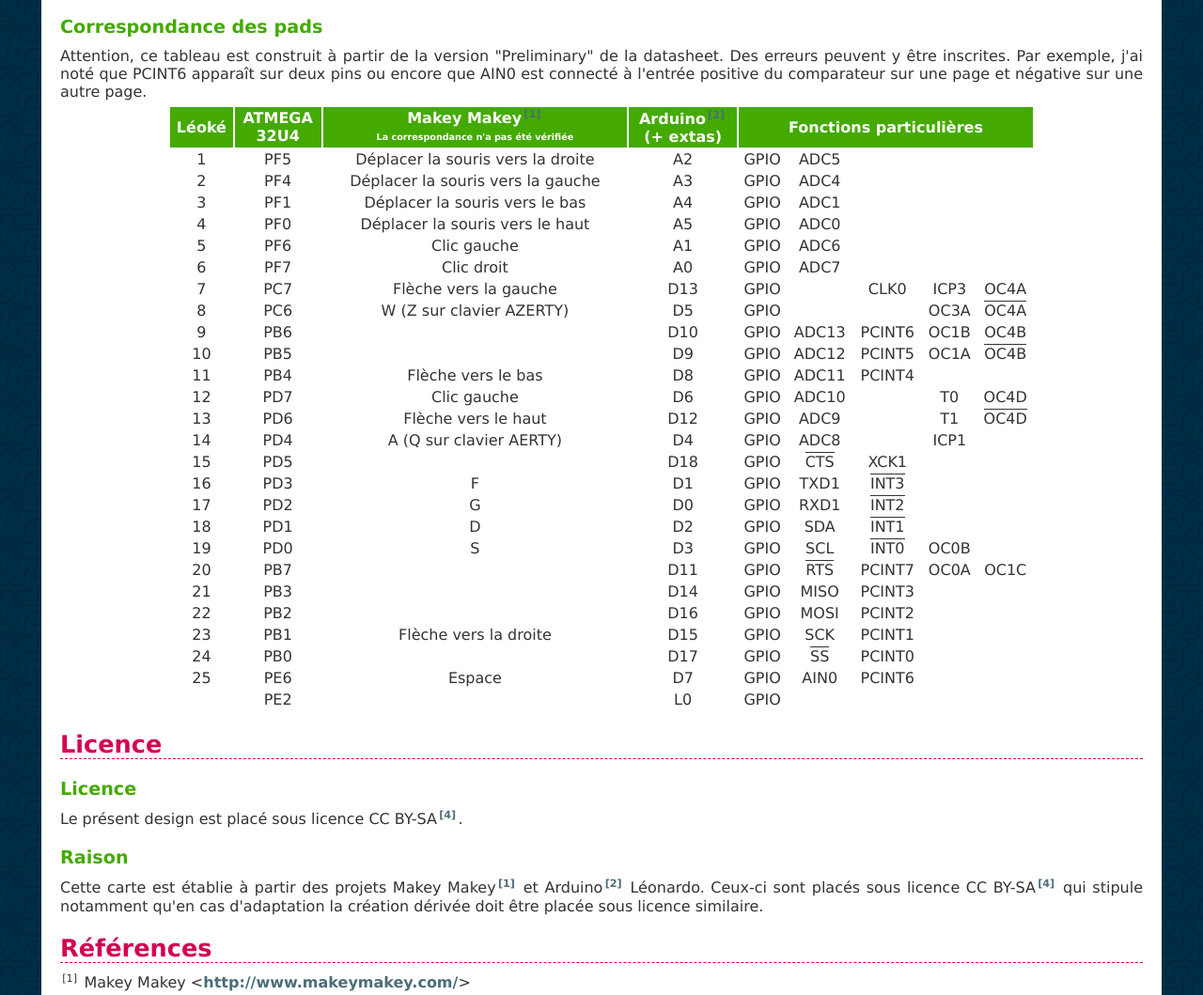
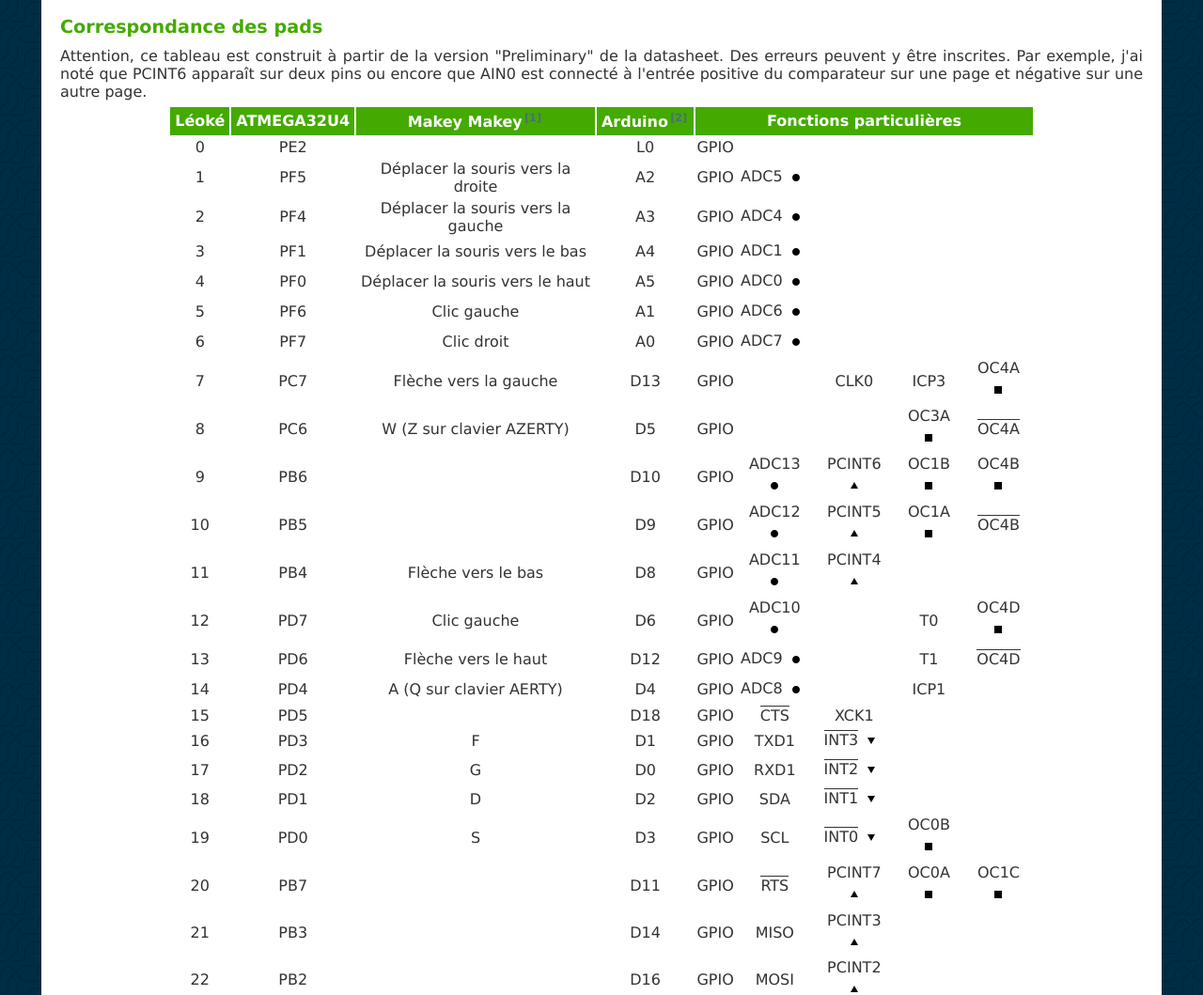
Before and after one commit to JackDesBwa/Leoke, a plain HTML site: page webpage/index.htm in a window 1280 px wide. Shown: the part 2875-3934 px from the top of the page at 94% size. Drawn offline with Linux system fonts and the light colour scheme.

Commit message:
Add pictos on webpage

```diff
--- a/webpage/index.htm
+++ b/webpage/index.htm
@@ -42,37 +42,37 @@
 			<table>
 				<tr>
 					<th>L&eacute;ok&eacute;</th>
-					<th>ATMEGA<br/>32U4</th>
-					<th>Makey&nbsp;Makey<sup><a href="#note1">[1]</a></sup><br/><p class="center note">La correspondance n'a pas été vérifiée</p></th>
-					<th>Arduino<sup><a href="#note2">[2]</a></sup><br/>(+&nbsp;extas)</th>
+					<th>ATMEGA32U4</th>
+					<th>Makey&nbsp;Makey<sup><a href="#note1">[1]</a></sup></th>
+					<th>Arduino<sup><a href="#note2">[2]</a></sup></th>
 					<th colspan="5">Fonctions particuli&egrave;res</th>
 				</tr>
-				<tr><td>1</td><td>PF5</td><td>D&eacute;placer la souris vers la droite</td><td>A2</td><td title="General Purpose Input Output">GPIO</td><td title="Analog to Digital Converter channel 5">ADC5</td><td></td><td></td><td></td></tr>
-				<tr><td>2</td><td>PF4</td><td>D&eacute;placer la souris vers la gauche</td><td>A3</td><td title="General Purpose Input Output">GPIO</td><td title="Analog to Digital Converter channel 4">ADC4</td><td></td><td></td><td></td></tr>
-				<tr><td>3</td><td>PF1</td><td>D&eacute;placer la souris vers le bas</td><td>A4</td><td title="General Purpose Input Output">GPIO</td><td title="Analog to Digital Converter channel 1">ADC1</td><td></td><td></td><td></td></tr>
-				<tr><td>4</td><td>PF0</td><td>D&eacute;placer la souris vers le haut</td><td>A5</td><td title="General Purpose Input Output">GPIO</td><td title="Analog to Digital Converter channel 0">ADC0</td><td></td><td></td><td></td></tr>
-				<tr><td>5</td><td>PF6</td><td>Clic gauche</td><td>A1</td><td title="General Purpose Input Output">GPIO</td><td title="Analog to Digital Converter channel 6">ADC6</td><td></td><td></td><td></td></tr>
-				<tr><td>6</td><td>PF7</td><td>Clic droit</td><td>A0</td><td title="General Purpose Input Output">GPIO</td><td title="Analog to Digital Converter channel 7">ADC7</td><td></td><td></td><td></td></tr>
-				<tr><td>7</td><td>PC7</td><td>Fl&egrave;che vers la gauche</td><td>D13</td><td title="General Purpose Input Output">GPIO</td><td></td><td title="Divided System Clock">CLK0</td><td title="Input Capture Timer 3">ICP3</td><td title="Output Compare and direct PWM output A for Timer 4">OC4A</td></tr>
-				<tr><td>8</td><td>PC6</td><td>W (Z sur clavier AZERTY)</td><td>D5</td><td title="General Purpose Input Output">GPIO</td><td></td><td></td><td title="Output Compare and PWM output A for Timer/Counter 3">OC3A</td><td title="Output Compare and complementary PWM output A for Timer 4"><span class="bar">OC4A<span>#</span></span></td></tr>
-				<tr><td>9</td><td>PB6</td><td></td><td>D10</td><td title="General Purpose Input Output">GPIO</td><td title="Analog to Digital Converter channel 13">ADC13</td><td title="Pin Change Interrupt 6">PCINT6</td><td title="Output Compare and PWM Output B for Timer/Counter 1">OC1B</td><td title="Timer 4 Output Compare B / PWM output">OC4B</td></tr>
-				<tr><td>10</td><td>PB5</td><td></td><td>D9</td><td title="General Purpose Input Output">GPIO</td><td title="Analog to Digital Converter channel 12">ADC12</td><td title="Pin Change Interrupt 5">PCINT5</td><td title="Output Compare and PWM Output A for Timer/Counter 1">OC1A</td><td title="Timer 4 Complementary Output Compare B / PWM output"><span class="bar">OC4B<span>#</span></span></td></tr>
-				<tr><td>11</td><td>PB4</td><td>Fl&egrave;che vers le bas</td><td>D8</td><td title="General Purpose Input Output">GPIO</td><td title="Analog to Digital Converter channel 11">ADC11</td><td title="Pin Change Interrupt 4">PCINT4</td><td></td><td></td></tr>
-				<tr><td>12</td><td>PD7</td><td>Clic gauche</td><td>D6</td><td title="General Purpose Input Output">GPIO</td><td title="Analog to Digital Converter channel 10">ADC10</td><td></td><td title="Timer/Counter 0 Clock Input">T0</td><td title="Timer 4 Output Compare D / PWM output">OC4D</td></tr>
-				<tr><td>13</td><td>PD6</td><td>Fl&egrave;che vers le haut</td><td>D12</td><td title="General Purpose Input Output">GPIO</td><td title="Analog to Digital Converter channel 9">ADC9</td><td></td><td title="Timer/Counter 1 Clock Input">T1</td><td title="Timer 4 Output Complementary Compare D / PWM output"><span class="bar">OC4D<span>#</span></span></td></tr>
-				<tr><td>14</td><td>PD4</td><td>A (Q sur clavier AERTY)</td><td>D4</td><td title="General Purpose Input Output">GPIO</td><td title="Analog to Digital Converter channel 8">ADC8</td><td></td><td title="Timer/Counter 1 Input Capture Trigger">ICP1</td><td></td></tr>
+				<tr><td>0</td><td>PE2</td><td></td><td>L0</td><td title="General Purpose Input Output">GPIO</td><td></td><td></td><td></td><td></td></tr>
+				<tr><td>1</td><td>PF5</td><td>D&eacute;placer la souris vers la droite</td><td>A2</td><td title="General Purpose Input Output">GPIO</td><td title="Analog to Digital Converter channel 5">ADC5<img src="picto_ana.png"/></td><td></td><td></td><td></td></tr>
+				<tr><td>2</td><td>PF4</td><td>D&eacute;placer la souris vers la gauche</td><td>A3</td><td title="General Purpose Input Output">GPIO</td><td title="Analog to Digital Converter channel 4">ADC4<img src="picto_ana.png"/></td><td></td><td></td><td></td></tr>
+				<tr><td>3</td><td>PF1</td><td>D&eacute;placer la souris vers le bas</td><td>A4</td><td title="General Purpose Input Output">GPIO</td><td title="Analog to Digital Converter channel 1">ADC1<img src="picto_ana.png"/></td><td></td><td></td><td></td></tr>
+				<tr><td>4</td><td>PF0</td><td>D&eacute;placer la souris vers le haut</td><td>A5</td><td title="General Purpose Input Output">GPIO</td><td title="Analog to Digital Converter channel 0">ADC0<img src="picto_ana.png"/></td><td></td><td></td><td></td></tr>
+				<tr><td>5</td><td>PF6</td><td>Clic gauche</td><td>A1</td><td title="General Purpose Input Output">GPIO</td><td title="Analog to Digital Converter channel 6">ADC6<img src="picto_ana.png"/></td><td></td><td></td><td></td></tr>
+				<tr><td>6</td><td>PF7</td><td>Clic droit</td><td>A0</td><td title="General Purpose Input Output">GPIO</td><td title="Analog to Digital Converter channel 7">ADC7<img src="picto_ana.png"/></td><td></td><td></td><td></td></tr>
+				<tr><td>7</td><td>PC7</td><td>Fl&egrave;che vers la gauche</td><td>D13</td><td title="General Purpose Input Output">GPIO</td><td></td><td title="Divided System Clock">CLK0</td><td title="Input Capture Timer 3">ICP3</td><td title="Output Compare and direct PWM output A for Timer 4">OC4A<img src="picto_pwm.png"/></td></tr>
+				<tr><td>8</td><td>PC6</td><td>W (Z sur clavier AZERTY)</td><td>D5</td><td title="General Purpose Input Output">GPIO</td><td></td><td></td><td title="Output Compare and PWM output A for Timer/Counter 3">OC3A<img src="picto_pwm.png"/></td><td title="Output Compare and complementary PWM output A for Timer 4"><span class="bar">OC4A<span>#</span></span></td></tr>
+				<tr><td>9</td><td>PB6</td><td></td><td>D10</td><td title="General Purpose Input Output">GPIO</td><td title="Analog to Digital Converter channel 13">ADC13<img src="picto_ana.png"/></td><td title="Pin Change Interrupt 6">PCINT6<img src="picto_pcint.png"/></td><td title="Output Compare and PWM Output B for Timer/Counter 1">OC1B<img src="picto_pwm.png"/></td><td title="Timer 4 Output Compare B / PWM output">OC4B<img src="picto_pwm.png"/></td></tr>
+				<tr><td>10</td><td>PB5</td><td></td><td>D9</td><td title="General Purpose Input Output">GPIO</td><td title="Analog to Digital Converter channel 12">ADC12<img src="picto_ana.png"/></td><td title="Pin Change Interrupt 5">PCINT5<img src="picto_pcint.png"/></td><td title="Output Compare and PWM Output A for Timer/Counter 1">OC1A<img src="picto_pwm.png"/></td><td title="Timer 4 Complementary Output Compare B / PWM output"><span class="bar">OC4B<span>#</span></span></td></tr>
+				<tr><td>11</td><td>PB4</td><td>Fl&egrave;che vers le bas</td><td>D8</td><td title="General Purpose Input Output">GPIO</td><td title="Analog to Digital Converter channel 11">ADC11<img src="picto_ana.png"/></td><td title="Pin Change Interrupt 4">PCINT4<img src="picto_pcint.png"/></td><td></td><td></td></tr>
+				<tr><td>12</td><td>PD7</td><td>Clic gauche</td><td>D6</td><td title="General Purpose Input Output">GPIO</td><td title="Analog to Digital Converter channel 10">ADC10<img src="picto_ana.png"/></td><td></td><td title="Timer/Counter 0 Clock Input">T0</td><td title="Timer 4 Output Compare D / PWM output">OC4D<img src="picto_pwm.png"/></td></tr>
+				<tr><td>13</td><td>PD6</td><td>Fl&egrave;che vers le haut</td><td>D12</td><td title="General Purpose Input Output">GPIO</td><td title="Analog to Digital Converter channel 9">ADC9<img src="picto_ana.png"/></td><td></td><td title="Timer/Counter 1 Clock Input">T1</td><td title="Timer 4 Output Complementary Compare D / PWM output"><span class="bar">OC4D<span>#</span></span></td></tr>
+				<tr><td>14</td><td>PD4</td><td>A (Q sur clavier AERTY)</td><td>D4</td><td title="General Purpose Input Output">GPIO</td><td title="Analog to Digital Converter channel 8">ADC8<img src="picto_ana.png"/></td><td></td><td title="Timer/Counter 1 Input Capture Trigger">ICP1</td><td></td></tr>
 				<tr><td>15</td><td>PD5</td><td></td><td>D18</td><td title="General Purpose Input Output">GPIO</td><td title="UART flow control CTS# signal"><span class="bar">CTS<span>#</span></span></td><td title="USART1 External Clock Input/Output">XCK1</td><td></td><td></td></tr>
-				<tr><td>16</td><td>PD3</td><td>F</td><td>D1</td><td title="General Purpose Input Output">GPIO</td><td title="USART1 Transmit Pin">TXD1</td><td title="External Interrupt 3 Input"><span class="bar">INT3<span>#</span></span></td><td></td><td></td></tr>
-				<tr><td>17</td><td>PD2</td><td>G</td><td>D0</td><td title="General Purpose Input Output">GPIO</td><td title="USART1 Receive Pin">RXD1</td><td title="External Interrupt 2 Input"><span class="bar">INT2<span>#</span></span></td><td></td><td></td></tr>
-				<tr><td>18</td><td>PD1</td><td>D</td><td>D2</td><td title="General Purpose Input Output">GPIO</td><td title="TWI Serial DAta">SDA</td><td title="External Interrupt 1 Input"><span class="bar">INT1<span>#</span></span></td><td></td><td></td></tr>
-				<tr><td>19</td><td>PD0</td><td>S</td><td>D3</td><td title="General Purpose Input Output">GPIO</td><td title="TWI Serial CLock">SCL</td><td title="External Interrupt 0 Input"><span class="bar">INT0<span>#</span></span></td><td title="Output Compare for Timer/Counter 0">OC0B</td><td></td></tr>
-				<tr><td>20</td><td>PB7</td><td></td><td>D11</td><td title="General Purpose Input Output">GPIO</td><td title="UART flow control RTS signal"><span class="bar">RTS<span>#</span></span></td><td title="Pin Change Interrupt 7">PCINT7</td><td title="Output Compare and PWM Output A for Timer/Counter 0">OC0A</td><td title="Output Compare and PWM Output C for Timer/Counter 1">OC1C</td></tr>
-				<tr><td>21</td><td>PB3</td><td></td><td>D14</td><td title="General Purpose Input Output">GPIO</td><td title="SPI Bus Master Input/Slave Output">MISO</td><td title="Pin Change Interrupt 3">PCINT3</td><td></td><td></td></tr>
-				<tr><td>22</td><td>PB2</td><td></td><td>D16</td><td title="General Purpose Input Output">GPIO</td><td title="SPI Bus Master Output/Slave Input">MOSI</td><td title="Pin Change Interrupt 2">PCINT2</td><td></td><td></td></tr>
-				<tr><td>23</td><td>PB1</td><td>Fl&egrave;che vers la droite</td><td>D15</td><td title="General Purpose Input Output">GPIO</td><td title="SPI Bus Serial Clock">SCK</td><td title="Pin Change Interrupt 1">PCINT1</td><td></td><td></td></tr>
-				<tr><td>24</td><td>PB0</td><td></td><td>D17</td><td title="General Purpose Input Output">GPIO</td><td title="SPI Slave Select input"><span class="bar">SS<span>#</span></span></td><td title="Pin Change Interrupt 0">PCINT0</td><td></td><td></td></tr>
-				<tr><td>25</td><td>PE6</td><td>Espace</td><td>D7</td><td title="General Purpose Input Output">GPIO</td><td title="Analog Comparator Negative Input">AIN0</td><td title="Pin Change Interrupt 6">PCINT6</td><td></td><td></td></tr>
-				<tr><td></td><td>PE2</td><td></td><td>L0</td><td title="General Purpose Input Output">GPIO</td><td></td><td></td><td></td><td></td></tr>
+				<tr><td>16</td><td>PD3</td><td>F</td><td>D1</td><td title="General Purpose Input Output">GPIO</td><td title="USART1 Transmit Pin">TXD1</td><td title="External Interrupt 3 Input"><span class="bar">INT3<span>#</span></span><img src="picto_int.png"/></td><td></td><td></td></tr>
+				<tr><td>17</td><td>PD2</td><td>G</td><td>D0</td><td title="General Purpose Input Output">GPIO</td><td title="USART1 Receive Pin">RXD1</td><td title="External Interrupt 2 Input"><span class="bar">INT2<span>#</span></span><img src="picto_int.png"/></td><td></td><td></td></tr>
+				<tr><td>18</td><td>PD1</td><td>D</td><td>D2</td><td title="General Purpose Input Output">GPIO</td><td title="TWI Serial DAta">SDA</td><td title="External Interrupt 1 Input"><span class="bar">INT1<span>#</span></span><img src="picto_int.png"/></td><td></td><td></td></tr>
+				<tr><td>19</td><td>PD0</td><td>S</td><td>D3</td><td title="General Purpose Input Output">GPIO</td><td title="TWI Serial CLock">SCL</td><td title="External Interrupt 0 Input"><span class="bar">INT0<span>#</span></span><img src="picto_int.png"/></td><td title="Output Compare and PWM for Timer/Counter 0">OC0B<img src="picto_pwm.png"/></td><td></td></tr>
+				<tr><td>20</td><td>PB7</td><td></td><td>D11</td><td title="General Purpose Input Output">GPIO</td><td title="UART flow control RTS signal"><span class="bar">RTS<span>#</span></span></td><td title="Pin Change Interrupt 7">PCINT7<img src="picto_pcint.png"/></td><td title="Output Compare and PWM Output A for Timer/Counter 0">OC0A<img src="picto_pwm.png"/></td><td title="Output Compare and PWM Output C for Timer/Counter 1">OC1C<img src="picto_pwm.png"/></td></tr>
+				<tr><td>21</td><td>PB3</td><td></td><td>D14</td><td title="General Purpose Input Output">GPIO</td><td title="SPI Bus Master Input/Slave Output">MISO</td><td title="Pin Change Interrupt 3">PCINT3<img src="picto_pcint.png"/></td><td></td><td></td></tr>
+				<tr><td>22</td><td>PB2</td><td></td><td>D16</td><td title="General Purpose Input Output">GPIO</td><td title="SPI Bus Master Output/Slave Input">MOSI</td><td title="Pin Change Interrupt 2">PCINT2<img src="picto_pcint.png"/></td><td></td><td></td></tr>
+				<tr><td>23</td><td>PB1</td><td>Fl&egrave;che vers la droite</td><td>D15</td><td title="General Purpose Input Output">GPIO</td><td title="SPI Bus Serial Clock">SCK</td><td title="Pin Change Interrupt 1">PCINT1<img src="picto_pcint.png"/></td><td></td><td></td></tr>
+				<tr><td>24</td><td>PB0</td><td></td><td>D17</td><td title="General Purpose Input Output">GPIO</td><td title="SPI Slave Select input"><span class="bar">SS<span>#</span></span></td><td title="Pin Change Interrupt 0">PCINT0<img src="picto_pcint.png"/></td><td></td><td></td></tr>
+				<tr><td>25</td><td>PE6</td><td>Espace</td><td>D7</td><td title="General Purpose Input Output">GPIO</td><td title="Analog Comparator Negative Input">AIN0</td><td title="Pin Change Interrupt 6">PCINT6<img src="picto_pcint.png"/></td><td></td><td></td></tr>
 			</table>
 
 			<h1>Licence</h1>
--- a/webpage/style.css
+++ b/webpage/style.css
@@ -78,6 +78,7 @@ table {
 table th {
 	background-color: #4a0;
 	color: #fff;
+	padding: 5px;
 }
 
 table tr:hover {
```
Also changed, not shown: webpage/picto_ana.png (added), webpage/picto_int.png (added), webpage/picto_pcint.png (added), webpage/picto_pwm.png (added).
